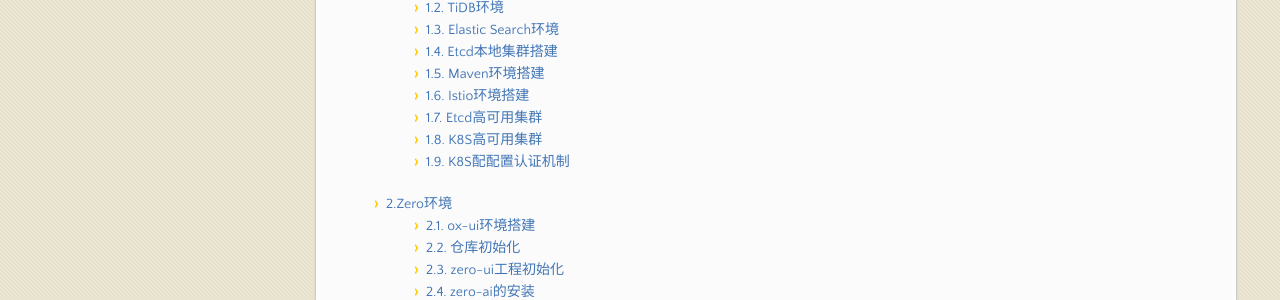
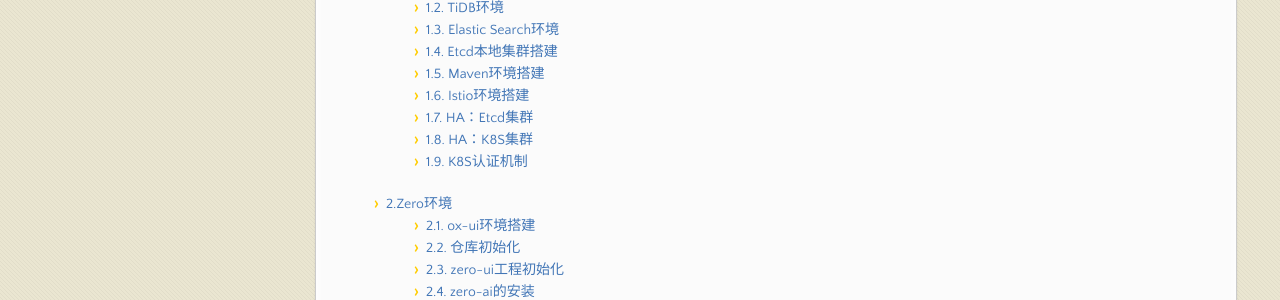
Before and after one commit to silentbalanceyh/mi-kb, a Jekyll site: the page built from SUMMARY.md, in a window 1280 px wide and 900 px high. Shown: the part 345-645 px from the top of the window. Built offline with Jekyll 4.4.1, drawn with Linux system fonts in a browser that asks for light colours; our own code applies the rules of GitHub Pages for plain Markdown files.

Commit message:
HA环境

```diff
--- a/SUMMARY.md
+++ b/SUMMARY.md
@@ -9,9 +9,9 @@
     * [1.4. Etcd本地集群搭建](environment/environment-dependency/004.etcd.md)
     * [1.5. Maven环境搭建](environment/environment-dependency/005.maven.md)
     * [1.6. Istio环境搭建](/environment/environment-dependency/006.istio.md)
-    * [1.7. Etcd高可用集群](/environment/environment-dependency/007.etcd-ha.md)
-    * [1.8. K8S高可用集群](/environment/environment-dependency/008.k8s.md)
-    * [1.9. K8S配配置认证机制](/environment/environment-dependency/009.k8s-token.md)
+    * [1.7. HA：Etcd集群](/environment/environment-dependency/007.etcd-ha.md)
+    * [1.8. HA：K8S集群](/environment/environment-dependency/008.k8s.md)
+    * [1.9. K8S认证机制](/environment/environment-dependency/009.k8s-token.md)
 * [2.Zero环境](environment/environment-zero/000.index.md)
     * [2.1. ox-ui环境搭建](/environment/environment-zero/001.ox-ui.md)
     * [2.2. 仓库初始化](/environment/environment-zero/002.initialize.md)
```
Also changed, not shown: environment/main.md (+3 -3 lines).
